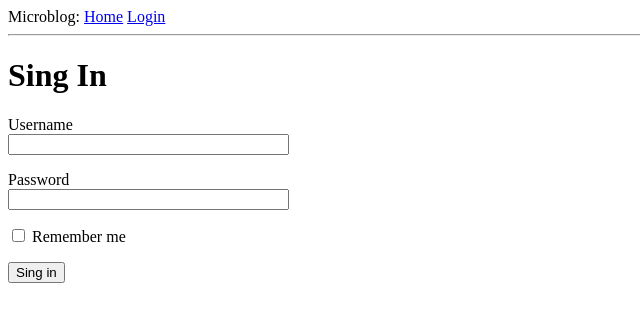
After one commit to Pollbashki/learn_flask, a Flask app: page /login in a window 1280 px wide. The commit adds this page. Shown: the top 322 px of the page, without its empty margins (0-640 px from the left). Run offline with Flask 3, Linux system fonts and the light colour scheme.

Commit message:
release form login

```diff
--- /dev/null
+++ b/app/forms.py
@@ -0,0 +1,10 @@
+from flask_wtf import FlaskForm
+from wtforms import StringField, PasswordField, BooleanField, SubmitField
+from wtforms.validators import DataRequired
+
+
+class LoginForm(FlaskForm):
+    username = StringField('Username', validators=[DataRequired()])
+    password = PasswordField('Password', validators=[DataRequired()])
+    remember_me = BooleanField('Remember me')
+    submit = SubmitField('Sing in')
--- a/app/routes.py
+++ b/app/routes.py
@@ -2,6 +2,8 @@
 
 from flask import render_template
 from app import app
+from app.forms import LoginForm
+
 
 @app.route('/')
 @app.route('/index')
@@ -18,3 +20,8 @@ def index():
         }
     ]
     return render_template('index.html', title='Home', user=user, posts=posts)
+
+@app.route('/login')
+def login():
+    form = LoginForm()
+    return render_template('login.html', title='Sing In', form=form)
--- a/app/templates/base.html
+++ b/app/templates/base.html
@@ -9,7 +9,11 @@
         {% endif %}
     </head>
     <body>
-        <div>Microblog: <a href="/index">Home</a></div>
+        <div>
+            Microblog:
+            <a href="/index">Home</a>
+            <a href="/login">Login</a>
+          </div>
         <hr>
         {% block content %}{% endblock %}
     </body>
--- /dev/null
+++ b/app/templates/login.html
@@ -0,0 +1,21 @@
+{% extends "base.html" %}
+
+{% block content %}
+    <h1>Sing In</h1>
+    <form acrion="" method="post" novalidate></form>
+    {{ form.hidden_tag() }}
+    <p>
+        {{ form.username.label }}<br>
+        {{ form.username(size=32) }}
+    </p>
+    <p>
+        {{ form.password.label }}<br>
+        {{ form.password(size=32) }}
+    </p>
+    <p>
+        {{ form.remember_me() }} {{ form.remember_me.label }}
+    </p>
+    <p>
+        {{ form.submit() }}
+    </p>
+{% endblock %}
```
